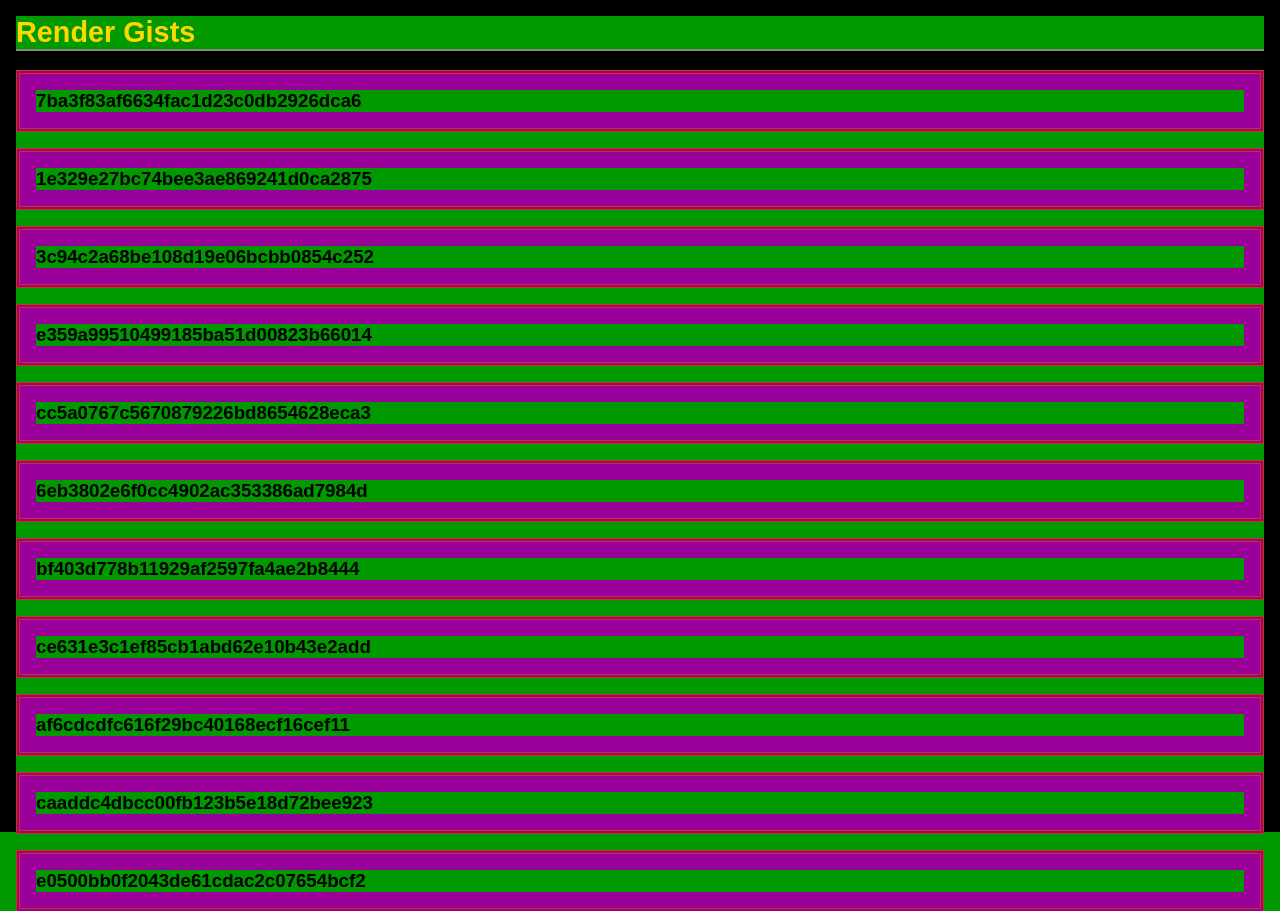
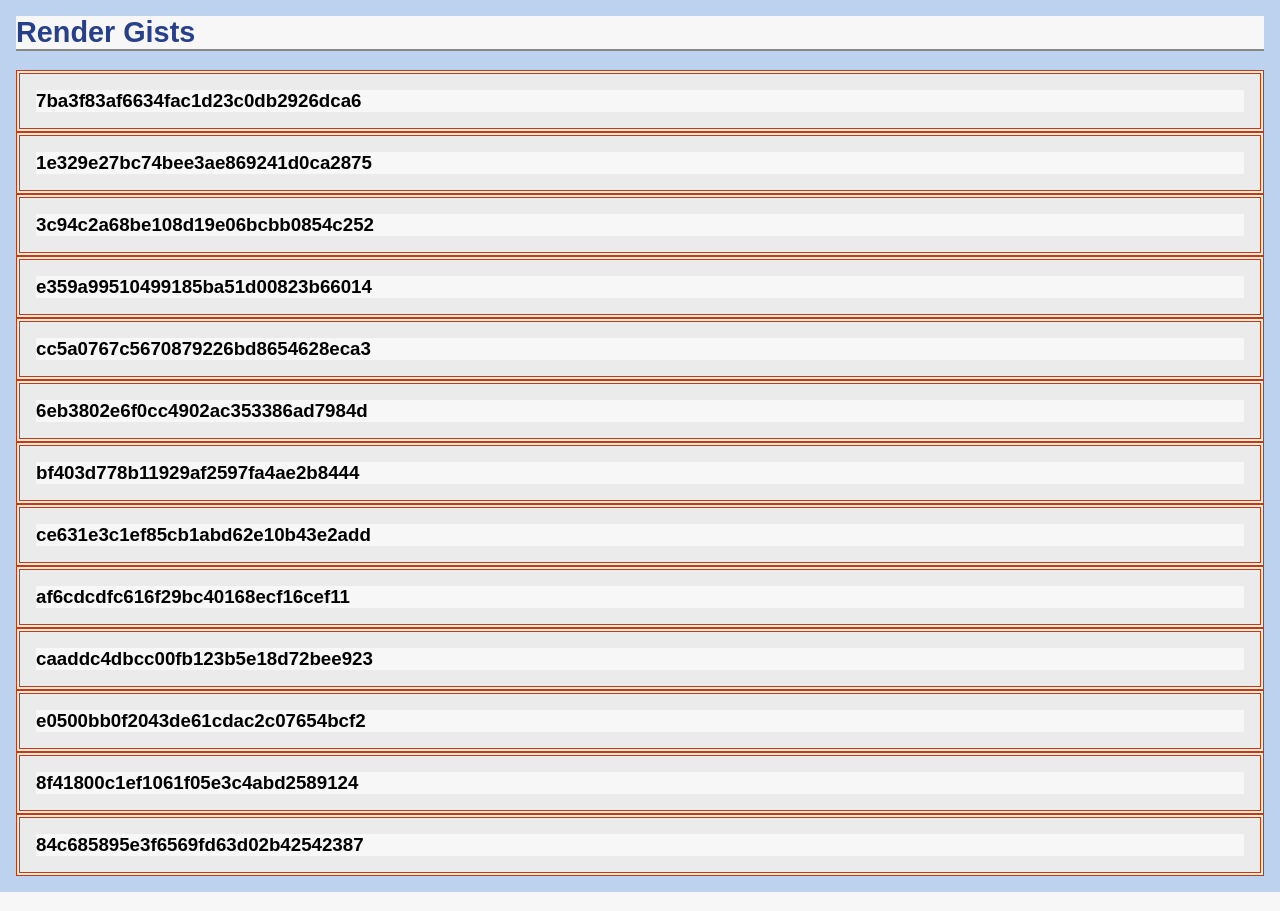
Before and after one commit to alexsmith716/react-dom-basic-1, a React app: page / in a window 1280 px wide. Shown: the top 911 px of the page. Built offline with nearby package versions, Linux system fonts and the light colour scheme.

```diff
--- a/client/assets/App.css
+++ b/client/assets/App.css
@@ -1,9 +1,3 @@
-
-body,
-html,
-#app {
-  height: 100%;
-}
 
 body,
 h1, h2, h3, h4, h5,
@@ -11,18 +5,18 @@
   padding: 0;
   margin: 0;
   font-family: Arial, sans-serif;
-  background-color: #009900;
+  background-color: #F7F7F7;
 }
 
 #app {
   padding: 1em;
-  background-color: #000000;
+  background-color: #BCD2EE;
 }
 
 article>header {
   font-family: Verdana, sans-serif;
   font-size: 1.2em;
-  color: #FFD700;
+  color: #27408B;
   border-bottom: solid 2px #838B83;
   margin-bottom: 1em;
 }
@@ -30,6 +24,5 @@
 div.gists>section {
   border: double 4px #CD3700;
   padding: 1em;
-  background-color: #990099;
-  margin-bottom: 1em;
+  background-color: #EBEBEB;
 }
--- a/package.json
+++ b/package.json
@@ -18,9 +18,11 @@
     "helmet": "^3.9.0",
     "morgan": "^1.9.0",
     "node-fetch": "^1.7.3",
+    "path": "^0.12.7",
     "prop-types": "^15.6.0",
     "react": "^16.1.1",
     "react-dom": "^16.1.1",
+    "react-router-dom": "^4.2.2",
     "serve-favicon": "^2.4.5"
   },
   "devDependencies": {
@@ -44,7 +46,9 @@
     "postcss-loader": "^2.0.9",
     "style-loader": "^0.19.0",
     "webpack": "^3.10.0",
+    "webpack-dev-middleware": "^1.12.2",
     "webpack-externals-plugin": "^1.0.0",
+    "webpack-hot-middleware": "^2.21.0",
     "webpack-node-externals": "^1.6.0"
   }
 }
```
Also changed, not shown: 1 other file.
